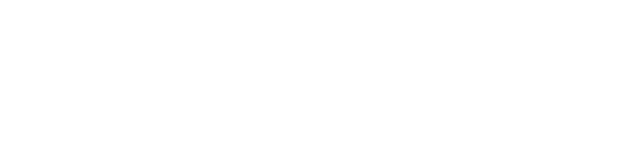
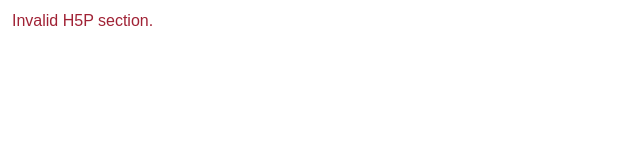
Before and after one commit to natalie-beach/literacy-teacher-simulation, a plain HTML site: page h5p/student-player.html in a window 1280 px wide. Shown: the whole page, without its empty margins (0-640 px from the left). Drawn offline with Linux system fonts and the light colour scheme.

Commit message:
Add files via upload

```diff
--- a/h5p/student-player.html
+++ b/h5p/student-player.html
@@ -8,5 +8,7 @@
 <script>
 const p=document.getElementById('player'),err=document.getElementById('error');
 p.addEventListener('error',e=>{err.hidden=false;err.textContent='H5P playback error: '+(e.detail?.message||JSON.stringify(e.detail)||'unknown error')});
-customElements.whenDefined('h5p-player').then(()=>p.setAttribute('src','https://natalie-beach.github.io/literacy-teacher-simulation/original-scenario.h5p'));
+const part=Number(new URLSearchParams(location.search).get('part'));
+if(!Number.isInteger(part)||part<1||part>4){err.hidden=false;err.textContent='Invalid H5P section.'}
+else customElements.whenDefined('h5p-player').then(()=>p.setAttribute('src',`https://natalie-beach.github.io/literacy-teacher-simulation/literacy-part-${part}.h5p`));
 </script></body></html>
```
